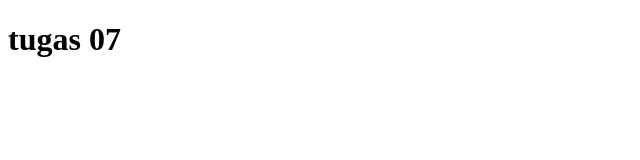
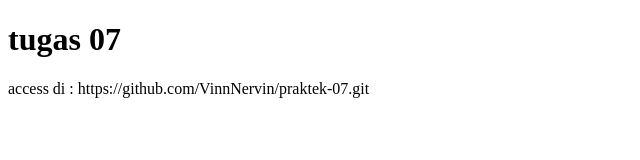
Before and after one commit to VinnNervin/praktek-07, a plain HTML site: page index.html in a window 1280 px wide. Shown: the whole page, without its empty margins (0-640 px from the left). Drawn offline with Linux system fonts and the light colour scheme.

Commit message:
add access clone

```diff
--- a/index.html
+++ b/index.html
@@ -7,5 +7,6 @@
   </head>
   <body>
     <h1>tugas 07</h1>
+    <p>access di : https://github.com/VinnNervin/praktek-07.git</p>
   </body>
 </html>
```
